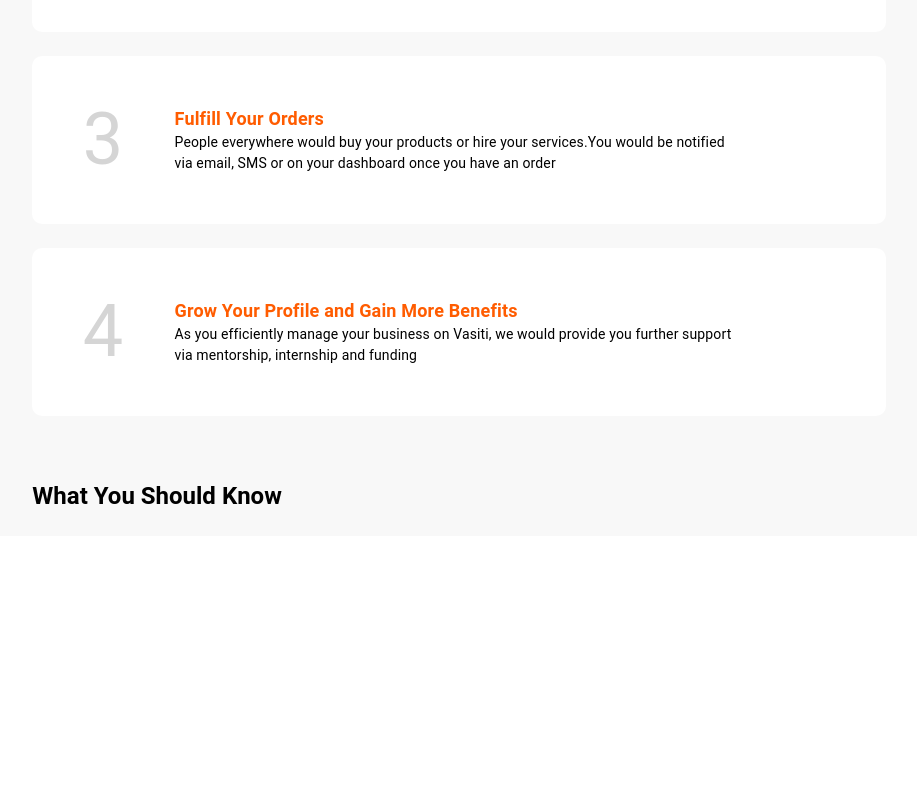
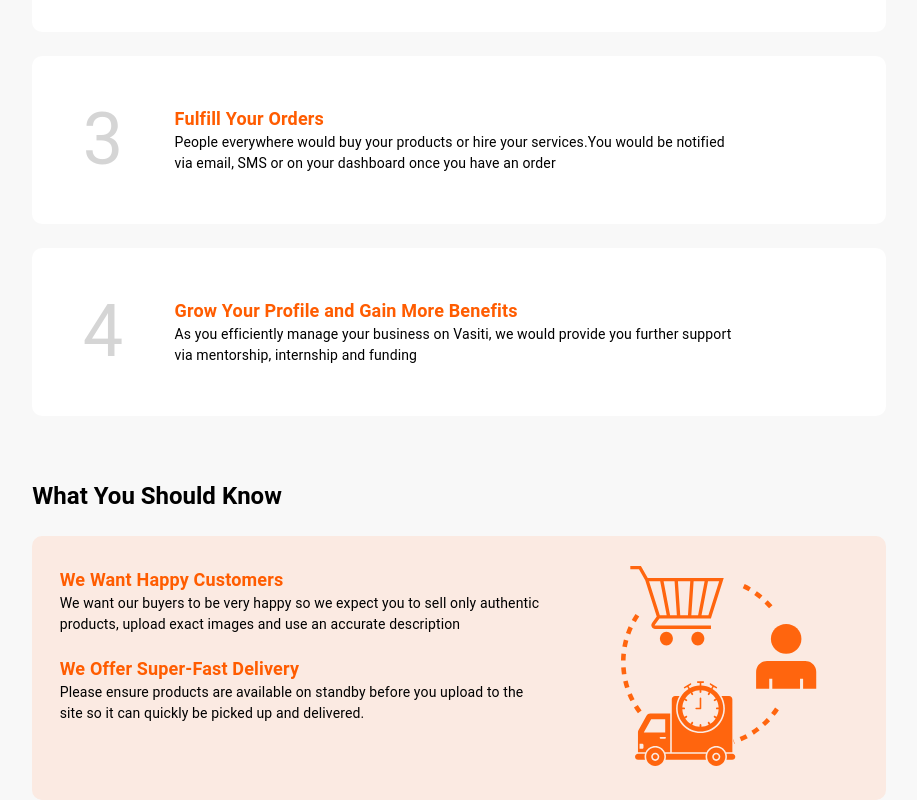
Before and after one commit to sabdullateef87/spicey-cafe, a React (Create React App) app: page / in a window 1280 px wide. Shown: the part 1874-2674 px from the top of the page, without its empty margins (181-1098 px from the left). Before the commit the page ends 2410 px from the top, so only its background shows below. Built offline with nearby package versions, Linux system fonts and the light colour scheme; what react-swipeable-views-utils would draw is missing.

Commit message:
2222222222222222

```diff
--- a/src/Components/LandingPage2/LandingPage2.jsx
+++ b/src/Components/LandingPage2/LandingPage2.jsx
@@ -8,7 +8,7 @@ import icon1 from "../Icons/MoreMoney.svg";
 import icon2 from "../Icons/ExclusiveAccess.svg";
 import icon4 from "../Icons/UnlimitedSupport.svg";
 import icon3 from "../Icons/Training.svg";
-
+import whatYourShouldKnowIcon from "../Icons/what-you-icon.svg";
 const useStyles = makeStyles(theme => ({
   root: {
     flexGrow: 1,
@@ -108,6 +108,16 @@ const useStyles = makeStyles(theme => ({
   contents: {
     [theme.breakpoints.down("xs")]: {
       padding: "0 12px"
+    }
+  },
+  whatYourShouldKnowIcon: {
+    [theme.breakpoints.down("xs")]: {
+      paddingTop: "20px"
+    }
+  },
+  whatYourShouldKnowImage: {
+    [theme.breakpoints.down("xs")]: {
+      width: "120px !important"
     }
   }
 }));
@@ -526,11 +536,73 @@ export default function LandingPage2() {
                   </Grid>
                 </Grid>
               </Grid>
+
               <Grid item xs={12} sm={12} md={12}>
                 <Grid container className={classes.whyHeader}>
                   <Typography variant="h5" className={classes.benefit}>
                     What You Should Know
                   </Typography>
+                </Grid>
+              </Grid>
+
+              <Grid item xs={12} sm={12} md={12}>
+                <Grid
+                  container
+                  justify="space-around"
+                  style={{
+                    backgroundColor: "#FBEAE2",
+                    borderRadius: "10px",
+                    padding: "30px 10px"
+                  }}
+                >
+                  <Grid item xs={12} sm={7} md={7}>
+                    <Grid container style={{ textAlign: "left" }}>
+                      <Grid item xs={12}>
+                        <Typography className={classes.topInfo}>
+                          We Want Happy Customers
+                        </Typography>
+                      </Grid>
+                      <Grid item xs={12}>
+                        <Typography className={classes.bottomInfo}>
+                          We want our buyers to be very happy so we expect you
+                          to sell only authentic products, upload exact images
+                          and use an accurate description
+                        </Typography>
+                      </Grid>
+                    </Grid>
+
+                    <Grid
+                      container
+                      style={{ textAlign: "left", paddingTop: "20px" }}
+                    >
+                      <Grid item xs={12}>
+                        <Typography className={classes.topInfo}>
+                          We Offer Super-Fast Delivery
+                        </Typography>
+                      </Grid>
+                      <Grid item xs={12}>
+                        <Typography className={classes.bottomInfo}>
+                          Please ensure products are available on standby before
+                          you upload to the site so it can quickly be picked up
+                          and delivered.
+                        </Typography>
+                      </Grid>
+                    </Grid>
+                  </Grid>
+
+                  <Grid
+                    item
+                    xs={12}
+                    sm={4}
+                    md={4}
+                    className={classes.whatYourShouldKnowIcon}
+                  >
+                    <img
+                      src={whatYourShouldKnowIcon}
+                      className={classes.whatYourShouldKnowImage}
+                      alt="what you shouldd know"
+                    />
+                  </Grid>
                 </Grid>
               </Grid>
             </Grid>
```
